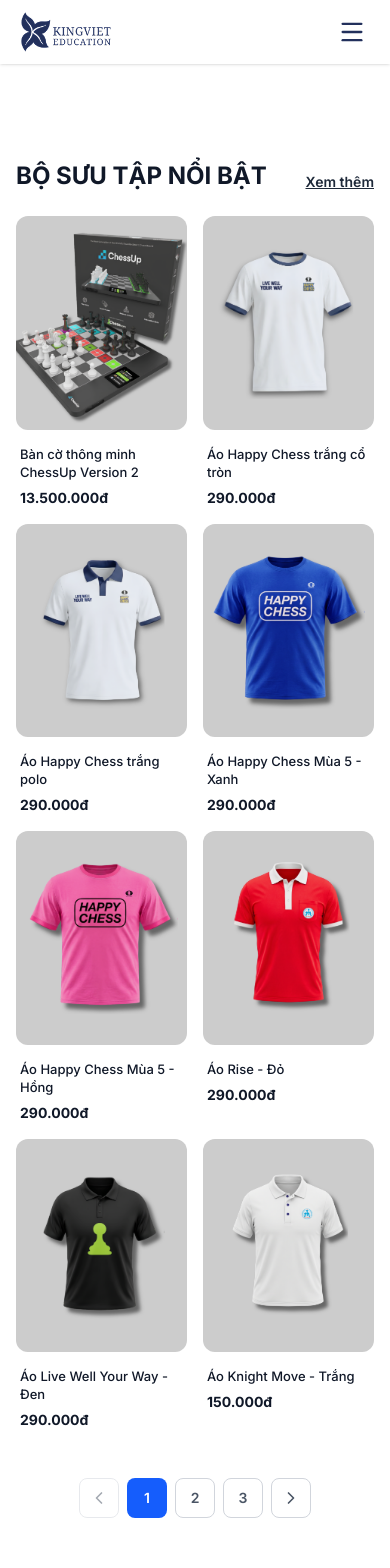
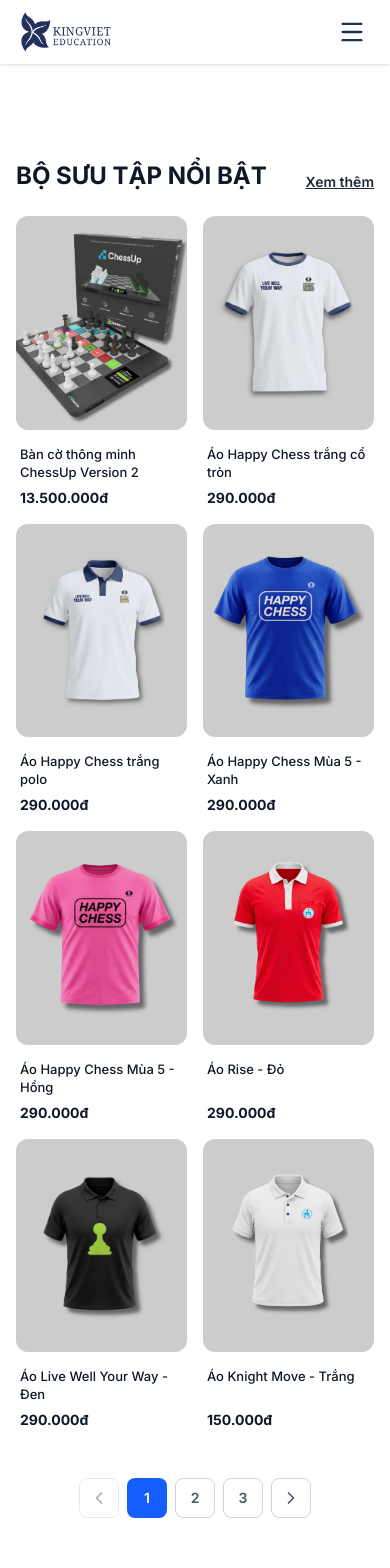
Before and after one commit to KhangNinh123/KingViet, a React (Vite) app: page /collection in a window 390 px wide. Shown: the top 1568 px of the page. Built offline with nearby package versions, Linux system fonts and the light colour scheme.

Commit message:
feat: localize Collection menu label and improve product card layout responsiveness

```diff
--- a/src/components/layout/Header.jsx
+++ b/src/components/layout/Header.jsx
@@ -54,7 +54,7 @@ const Header = () => {
                   </Link>
                 </div>
               </div>
-              <Link to="/collection" className="text-sm lg:text-[15px] font-bold hover:text-[#E5B034] py-8 transition-colors">Collection</Link>
+              <Link to="/collection" className="text-sm lg:text-[15px] font-bold hover:text-[#E5B034] py-8 transition-colors">Bộ sưu tập</Link>
               <Link to="/tin-tuc" className="text-sm lg:text-[15px] font-bold hover:text-[#E5B034] py-8 transition-colors">Tin tức</Link>
               <Link to="/về-chúng-tôi" className="text-sm lg:text-[15px] font-bold hover:text-[#E5B034] py-8 transition-colors">Về chúng tôi</Link>
               <Link to="/liên-hệ" className="text-sm lg:text-[15px] font-bold hover:text-[#E5B034] py-8 transition-colors">Liên hệ</Link>
@@ -122,7 +122,7 @@ const Header = () => {
               )}
             </div>
 
-            <Link to="/collection" className="block py-3 px-4 text-sm font-semibold text-gray-900 hover:bg-[#EBF0F6] rounded-xl" onClick={() => setMobileMenuOpen(false)}>Collection</Link>
+            <Link to="/collection" className="block py-3 px-4 text-sm font-semibold text-gray-900 hover:bg-[#EBF0F6] rounded-xl" onClick={() => setMobileMenuOpen(false)}>Bộ sưu tập</Link>
             <Link to="/tin-tuc" className="block py-3 px-4 text-sm font-semibold text-gray-900 hover:bg-[#EBF0F6] rounded-xl" onClick={() => setMobileMenuOpen(false)}>Tin tức</Link>
             <Link to="/về-chúng-tôi" className="block py-3 px-4 text-sm font-semibold text-gray-900 hover:bg-[#EBF0F6] rounded-xl" onClick={() => setMobileMenuOpen(false)}>Về chúng tôi</Link>
             <Link to="/liên-hệ" className="block py-3 px-4 text-sm font-semibold text-gray-900 hover:bg-[#EBF0F6] rounded-xl" onClick={() => setMobileMenuOpen(false)}>Liên hệ</Link>
--- a/src/pages/Collection/index.jsx
+++ b/src/pages/Collection/index.jsx
@@ -251,16 +251,14 @@ const Collection = () => {
                 </div>
 
                 {/* Product Details (Below Image) */}
-                <div className="flex flex-col px-1">
-
-
+                <div className="flex flex-col px-1 flex-grow">
                   {/* Title */}
                   <h3 className="text-[13px] md:text-[15px] font-medium text-gray-900 leading-snug mb-1.5 line-clamp-2">
                     {product.name}
                   </h3>
 
                   {/* Price */}
-                  <p className="text-sm md:text-base font-bold text-gray-900">
+                  <p className="text-sm md:text-base font-bold text-gray-900 mt-auto">
                     {product.price}
                   </p>
                 </div>
```
